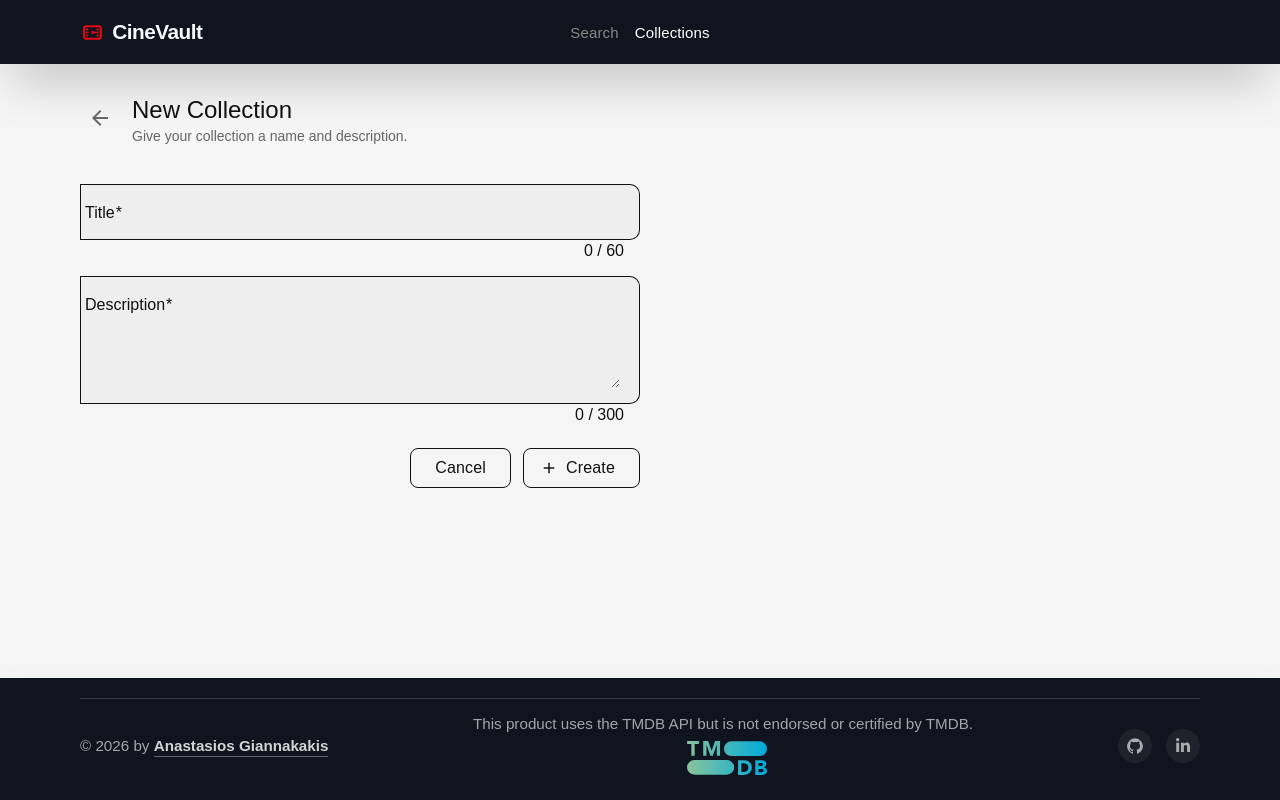
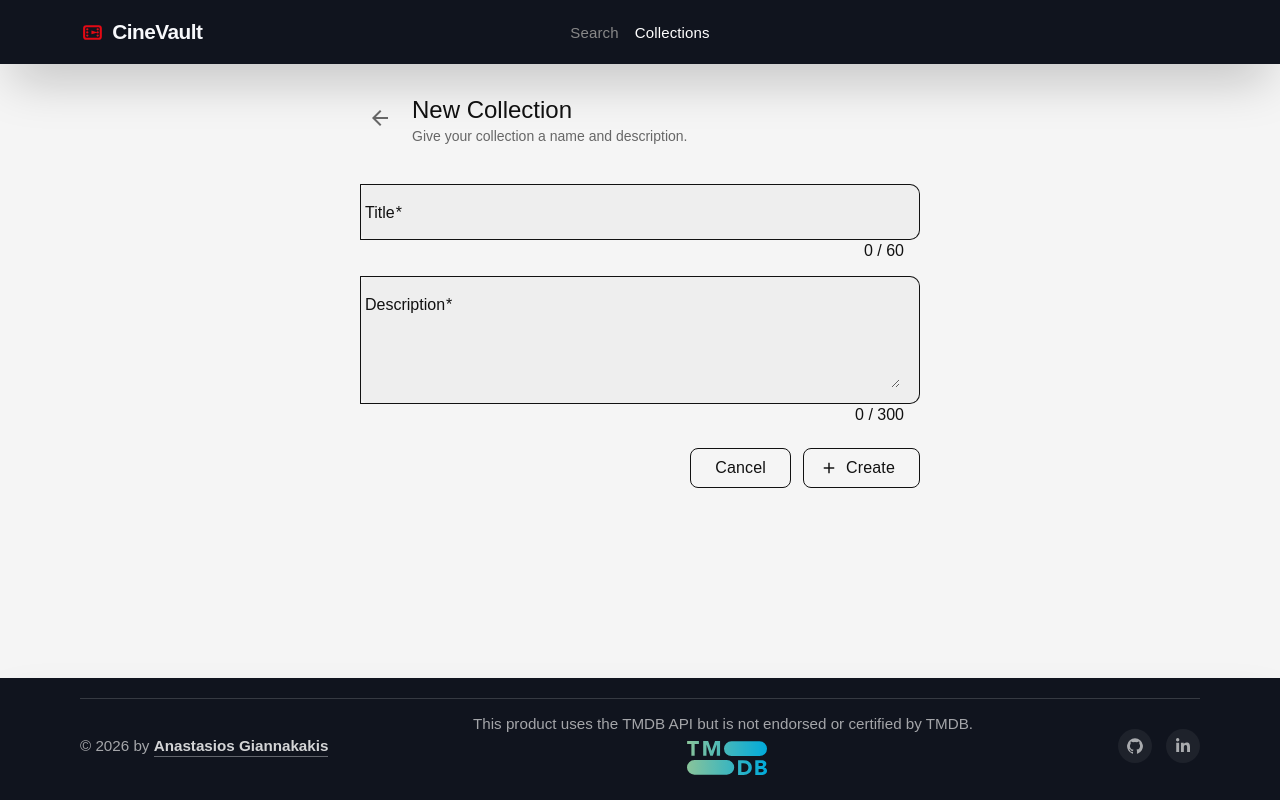
Before and after one commit to GigaTasoulis/movie-app, an Angular app: page /collections/create in a window 1280 px wide. Built offline with nearby package versions, Linux system fonts and the light colour scheme; a web font is replaced by a local one.

Commit message:
style: center collection creation form and improve layout for better user experience

```diff
--- a/src/app/features/collections/collection-create/collection-create.scss
+++ b/src/app/features/collections/collection-create/collection-create.scss
@@ -5,6 +5,7 @@
 
   form {
     max-width: 560px;
+    margin: 0 auto;
   }
 }
 
@@ -14,6 +15,8 @@
   gap: 0.75rem;
   margin-bottom: 2.5rem;
   max-width: 560px;
+  margin-left: auto;
+  margin-right: auto;
 }
 
 .back-btn {
```
